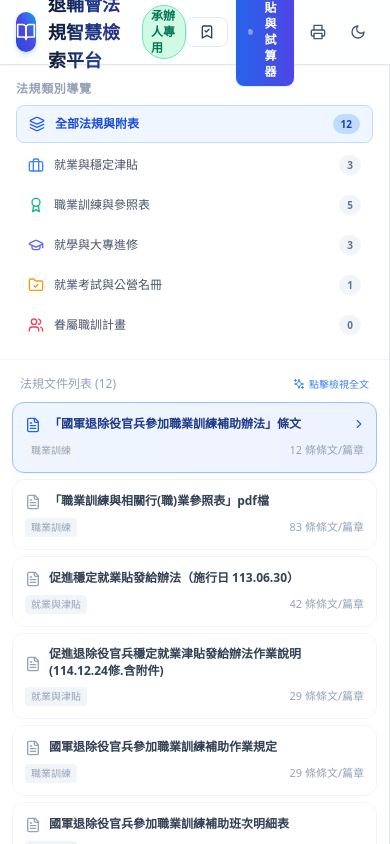
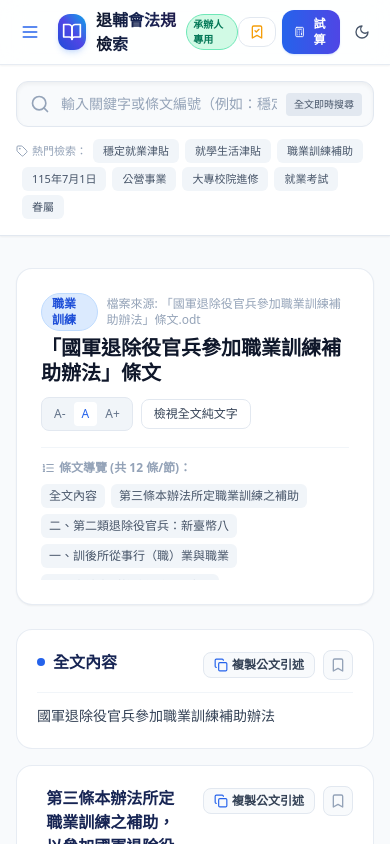
Before and after one commit to jiayiro2023-beep/vac-regulations-app, a React (Vite) app: page / in a window 390 px wide. Shown: the top 844 px of the page. Built offline with nearby package versions, Linux system fonts and the light colour scheme.

Commit message:
style: optimize responsive UI layout for mobile and desktop screens

```diff
--- a/src/App.tsx
+++ b/src/App.tsx
@@ -19,6 +19,7 @@ export const App: React.FC = () => {
   const [keyword, setKeyword] = useState<string>('');
   const [showBookmarksOnly, setShowBookmarksOnly] = useState<boolean>(false);
   const [isCalculatorOpen, setIsCalculatorOpen] = useState<boolean>(false);
+  const [isMobileSidebarOpen, setIsMobileSidebarOpen] = useState<boolean>(false);
 
   const [bookmarks, setBookmarks] = useState<Bookmark[]>(() => {
     try {
@@ -121,6 +122,8 @@ export const App: React.FC = () => {
         showBookmarksOnly={showBookmarksOnly}
         activeCategory={activeCategory}
         onSelectCategory={setActiveCategory}
+        isMobileSidebarOpen={isMobileSidebarOpen}
+        setIsMobileSidebarOpen={setIsMobileSidebarOpen}
       />
 
       {/* Main Layout Area */}
@@ -132,6 +135,8 @@ export const App: React.FC = () => {
           onSelectRegulation={setSelectedRegulationId}
           activeCategory={activeCategory}
           onSelectCategory={setActiveCategory}
+          isMobileOpen={isMobileSidebarOpen}
+          onCloseMobile={() => setIsMobileSidebarOpen(false)}
         />
 
         {/* Right Main Content Panel */}
--- a/src/components/Header.tsx
+++ b/src/components/Header.tsx
@@ -5,10 +5,9 @@ import {
   Moon,
   Sun,
   Printer,
-  FileText,
   BookmarkCheck,
-  Building2,
-  Award
+  Menu,
+  X
 } from 'lucide-react';
 
 interface HeaderProps {
@@ -20,6 +19,8 @@ interface HeaderProps {
   showBookmarksOnly: boolean;
   activeCategory: string;
   onSelectCategory: (cat: any) => void;
+  isMobileSidebarOpen: boolean;
+  setIsMobileSidebarOpen: (val: boolean | ((prev: boolean) => boolean)) => void;
 }
 
 export const Header: React.FC<HeaderProps> = ({
@@ -29,48 +30,64 @@ export const Header: React.FC<HeaderProps> = ({
   bookmarkedCount,
   onToggleBookmarksOnly,
   showBookmarksOnly,
-  activeCategory,
-  onSelectCategory
+  onSelectCategory,
+  isMobileSidebarOpen,
+  setIsMobileSidebarOpen
 }) => {
   return (
-    <header className="sticky top-0 z-30 w-full border-b border-slate-200 dark:border-slate-800 glass-panel shadow-sm no-print transition-colors">
-      <div className="max-w-7xl mx-auto px-4 sm:px-6 lg:px-8 h-16 flex items-center justify-between">
-        {/* Left branding */}
-        <div className="flex items-center space-x-3 cursor-pointer" onClick={() => onSelectCategory('ALL')}>
-          <div className="w-10 h-10 rounded-xl bg-gradient-to-tr from-blue-700 via-indigo-600 to-sky-500 flex items-center justify-center text-white shadow-md shadow-blue-500/20">
+    <header className="sticky top-0 z-30 w-full border-b border-slate-200/80 dark:border-slate-800 glass-panel shadow-sm no-print transition-colors">
+      <div className="max-w-7xl mx-auto px-3 sm:px-6 lg:px-8 h-16 flex items-center justify-between">
+
+        {/* Left branding & mobile menu toggle */}
+        <div className="flex items-center space-x-2.5">
+          {/* Mobile sidebar toggle button */}
+          <button
+            onClick={() => setIsMobileSidebarOpen(prev => !prev)}
+            className="p-2 rounded-xl lg:hidden text-slate-600 dark:text-slate-300 hover:bg-slate-100 dark:hover:bg-slate-800 active:scale-95 transition-all"
+            aria-label="切換選單"
+          >
+            {isMobileSidebarOpen ? <X className="w-5 h-5" /> : <Menu className="w-5 h-5 text-blue-600 dark:text-blue-400" />}
+          </button>
+
+          <div
+            className="flex items-center space-x-2.5 cursor-pointer select-none group"
+            onClick={() => onSelectCategory('ALL')}
+          >
+            <div className="w-9 h-9 sm:w-10 sm:h-10 rounded-xl bg-gradient-to-tr from-blue-700 via-indigo-600 to-sky-500 flex items-center justify-center text-white shadow-md shadow-blue-500/20 group-hover:scale-105 transition-transform">
               <BookOpen className="w-5 h-5" />
             </div>
             <div>
-            <div className="flex items-center space-x-2">
-              <h1 className="text-lg font-bold bg-gradient-to-r from-slate-900 via-blue-900 to-indigo-900 dark:from-white dark:via-blue-100 dark:to-indigo-200 bg-clip-text text-transparent">
-                退輔會法規智慧檢索平台
+              <div className="flex items-center space-x-1.5">
+                <h1 className="text-base sm:text-lg font-bold bg-gradient-to-r from-slate-900 via-blue-950 to-indigo-950 dark:from-white dark:via-blue-100 dark:to-indigo-200 bg-clip-text text-transparent">
+                  退輔會法規檢索
                 </h1>
-              <span className="px-2 py-0.5 text-xs font-semibold rounded-full bg-emerald-100 dark:bg-emerald-950/80 text-emerald-700 dark:text-emerald-300 border border-emerald-300 dark:border-emerald-800">
+                <span className="px-1.5 sm:px-2 py-0.5 text-[10px] sm:text-xs font-semibold rounded-full bg-emerald-100 dark:bg-emerald-950/80 text-emerald-700 dark:text-emerald-300 border border-emerald-300 dark:border-emerald-800">
                   承辦人專用
                 </span>
               </div>
-            <p className="text-xs text-slate-500 dark:text-slate-400 hidden sm:block">
-              100% 完整抽取 • 就學就業職訓津貼金額試算 • 115年最新修訂版本
+              <p className="text-[11px] text-slate-500 dark:text-slate-400 hidden md:block">
+                100% 完整抽取 • 智慧津貼金額試算 • 115年最新修訂
               </p>
+            </div>
           </div>
         </div>
 
         {/* Action Controls */}
-        <div className="flex items-center space-x-2 sm:space-x-3">
-          {/* Bookmark filter */}
+        <div className="flex items-center space-x-1.5 sm:space-x-3">
+          {/* Bookmark filter button */}
           <button
             onClick={onToggleBookmarksOnly}
-            className={`flex items-center space-x-1.5 px-3 py-1.5 text-xs font-medium rounded-lg border transition-all ${
+            className={`flex items-center space-x-1 sm:space-x-1.5 px-2.5 sm:px-3 py-1.5 text-xs font-medium rounded-xl border transition-all ${
               showBookmarksOnly
                 ? 'bg-amber-500 text-white border-amber-500 shadow-sm'
                 : 'bg-white dark:bg-slate-800 text-slate-700 dark:text-slate-300 border-slate-200 dark:border-slate-700 hover:bg-slate-50 dark:hover:bg-slate-750'
             }`}
             title="查看已書籤儲存之條文"
           >
-            <BookmarkCheck className="w-4 h-4" />
-            <span className="hidden md:inline">已書籤</span>
+            <BookmarkCheck className="w-4 h-4 text-amber-500 dark:text-amber-400" />
+            <span className="hidden sm:inline">已書籤</span>
             {bookmarkedCount > 0 && (
-              <span className={`ml-1 px-1.5 py-0.2 text-[10px] rounded-full font-bold ${
+              <span className={`px-1.5 py-0.2 text-[10px] rounded-full font-bold ${
                 showBookmarksOnly ? 'bg-amber-700 text-white' : 'bg-amber-100 text-amber-800 dark:bg-amber-900 dark:text-amber-200'
               }`}>
                 {bookmarkedCount}
@@ -81,16 +98,17 @@ export const Header: React.FC<HeaderProps> = ({
           {/* Calculator modal button */}
           <button
             onClick={onOpenCalculator}
-            className="flex items-center space-x-1.5 px-3 py-1.5 text-xs font-semibold rounded-lg bg-gradient-to-r from-blue-600 to-indigo-600 hover:from-blue-700 hover:to-indigo-700 text-white shadow-sm shadow-blue-500/20 active:scale-95 transition-all"
+            className="flex items-center space-x-1.5 px-3 py-1.5 text-xs font-semibold rounded-xl bg-gradient-to-r from-blue-600 to-indigo-600 hover:from-blue-700 hover:to-indigo-700 text-white shadow-sm shadow-blue-500/20 active:scale-95 transition-all"
           >
             <Calculator className="w-4 h-4" />
-            <span>津貼與試算器</span>
+            <span className="hidden sm:inline">津貼與試算器</span>
+            <span className="sm:hidden">試算</span>
           </button>
 
-          {/* Print button */}
+          {/* Print button (desktop only) */}
           <button
             onClick={() => window.print()}
-            className="p-2 text-slate-600 dark:text-slate-300 hover:bg-slate-100 dark:hover:bg-slate-800 rounded-lg transition-colors"
+            className="hidden sm:flex p-2 text-slate-600 dark:text-slate-300 hover:bg-slate-100 dark:hover:bg-slate-800 rounded-xl transition-colors"
             title="列印當前畫面"
           >
             <Printer className="w-4 h-4" />
@@ -99,7 +117,7 @@ export const Header: React.FC<HeaderProps> = ({
           {/* Dark Mode toggle */}
           <button
             onClick={() => setDarkMode(prev => !prev)}
-            className="p-2 text-slate-600 dark:text-slate-300 hover:bg-slate-100 dark:hover:bg-slate-800 rounded-lg transition-colors"
+            className="p-2 text-slate-600 dark:text-slate-300 hover:bg-slate-100 dark:hover:bg-slate-800 rounded-xl transition-colors"
             title={darkMode ? "切換亮色模式" : "切換深色模式"}
           >
             {darkMode ? <Sun className="w-4 h-4 text-amber-400" /> : <Moon className="w-4 h-4 text-slate-600" />}
--- a/src/components/Sidebar.tsx
+++ b/src/components/Sidebar.tsx
@@ -10,7 +10,8 @@ import {
   FolderCheck,
   ChevronRight,
   Layers,
-  Sparkles
+  Sparkles,
+  X
 } from 'lucide-react';
 
 interface SidebarProps {
@@ -19,6 +20,8 @@ interface SidebarProps {
   onSelectRegulation: (id: string) => void;
   activeCategory: CategoryType;
   onSelectCategory: (cat: CategoryType) => void;
+  isMobileOpen: boolean;
+  onCloseMobile: () => void;
 }
 
 const CATEGORY_ITEMS: { key: CategoryType; label: string; icon: any; color: string }[] = [
@@ -35,13 +38,28 @@ export const Sidebar: React.FC<SidebarProps> = ({
   selectedId,
   onSelectRegulation,
   activeCategory,
-  onSelectCategory
+  onSelectCategory,
+  isMobileOpen,
+  onCloseMobile
 }) => {
-  return (
-    <aside className="w-full lg:w-80 flex-shrink-0 bg-white dark:bg-slate-900 border-r border-slate-200 dark:border-slate-800 flex flex-col h-[calc(100vh-4rem)] sticky top-16 no-print">
+  const content = (
+    <div className="flex flex-col h-full bg-white dark:bg-slate-900 border-r border-slate-200/80 dark:border-slate-800">
+      {/* Mobile Drawer Header */}
+      <div className="p-4 border-b border-slate-100 dark:border-slate-800 flex items-center justify-between lg:hidden">
+        <span className="text-sm font-bold text-slate-800 dark:text-slate-200">
+          法規分類與目錄
+        </span>
+        <button
+          onClick={onCloseMobile}
+          className="p-1.5 rounded-lg text-slate-400 hover:text-slate-600 dark:hover:text-slate-200"
+        >
+          <X className="w-5 h-5" />
+        </button>
+      </div>
+
       {/* Category Pills Header */}
       <div className="p-4 border-b border-slate-100 dark:border-slate-800 space-y-2">
-        <h2 className="text-xs font-semibold text-slate-400 dark:text-slate-500 uppercase tracking-wider">
+        <h2 className="text-[11px] font-semibold text-slate-400 dark:text-slate-500 uppercase tracking-wider">
           法規類別導覽
         </h2>
         <div className="space-y-1">
@@ -55,8 +73,10 @@ export const Sidebar: React.FC<SidebarProps> = ({
             return (
               <button
                 key={item.key}
-                onClick={() => onSelectCategory(item.key)}
-                className={`w-full flex items-center justify-between px-3 py-2 text-xs font-medium rounded-lg transition-all ${
+                onClick={() => {
+                  onSelectCategory(item.key);
+                }}
+                className={`w-full flex items-center justify-between px-3 py-2 text-xs font-medium rounded-xl transition-all ${
                   isSelected
                     ? 'bg-blue-50 dark:bg-blue-950/60 text-blue-700 dark:text-blue-300 font-semibold border border-blue-200 dark:border-blue-800'
                     : 'text-slate-600 dark:text-slate-400 hover:bg-slate-50 dark:hover:bg-slate-800/60 hover:text-slate-900 dark:hover:text-slate-200'
@@ -84,13 +104,13 @@ export const Sidebar: React.FC<SidebarProps> = ({
         <div className="px-2 py-1 flex items-center justify-between text-xs font-medium text-slate-400">
           <span>法規文件列表 ({regulations.length})</span>
           <span className="text-[10px] text-blue-500 flex items-center gap-1">
-            <Sparkles className="w-3 h-3" /> 點擊檢視全文
+            <Sparkles className="w-3 h-3" /> 點擊檢視條文
           </span>
         </div>
 
         {regulations.length === 0 ? (
           <div className="p-8 text-center text-xs text-slate-400">
-            無符合搜尋條件之法規
+            無符合條件之法規
           </div>
         ) : (
           regulations.map((reg) => {
@@ -98,7 +118,10 @@ export const Sidebar: React.FC<SidebarProps> = ({
             return (
               <button
                 key={reg.id}
-                onClick={() => onSelectRegulation(reg.id)}
+                onClick={() => {
+                  onSelectRegulation(reg.id);
+                  onCloseMobile();
+                }}
                 className={`w-full text-left p-3 rounded-xl border transition-all duration-200 group ${
                   isSelected
                     ? 'bg-gradient-to-r from-blue-50 to-indigo-50 dark:from-blue-950/70 dark:to-indigo-950/50 border-blue-300 dark:border-blue-700 shadow-sm'
@@ -125,13 +148,37 @@ export const Sidebar: React.FC<SidebarProps> = ({
                   <span className="px-1.5 py-0.5 bg-slate-100 dark:bg-slate-800 rounded text-[10px]">
                     {reg.category}
                   </span>
-                  <span>{reg.articles.length} 條條文/篇章</span>
+                  <span>{reg.articles.length} 條條文/節</span>
                 </div>
               </button>
             );
           })
         )}
       </div>
-    </aside>
+    </div>
+  );
+
+  return (
+    <>
+      {/* Desktop Sidebar (visible >= lg) */}
+      <aside className="hidden lg:flex w-80 flex-shrink-0 h-[calc(100vh-4rem)] sticky top-16 no-print">
+        {content}
+      </aside>
+
+      {/* Mobile Drawer (visible < lg when open) */}
+      {isMobileOpen && (
+        <div className="fixed inset-0 z-40 lg:hidden flex">
+          {/* Backdrop */}
+          <div
+            className="fixed inset-0 bg-slate-900/60 backdrop-blur-xs transition-opacity"
+            onClick={onCloseMobile}
+          />
+          {/* Drawer content */}
+          <div className="relative w-80 max-w-[85vw] h-full shadow-2xl z-50">
+            {content}
+          </div>
+        </div>
+      )}
+    </>
   );
 };
```
Lines whose indentation alone changed are shown as unchanged.
